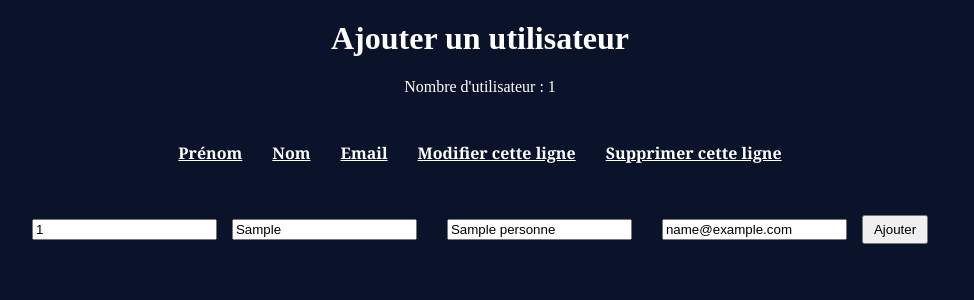
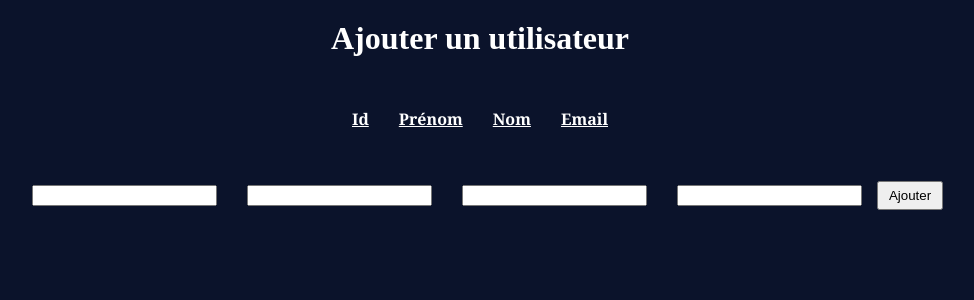
Before and after one commit to WilkinsGBE/php, a PHP site: page /ajouter.php in a window 1280 px wide. Shown: the part 43-343 px from the top of the page, without its empty margins (160-1134 px from the left). Run offline with PHP 8.4, Linux system fonts and the light colour scheme; tables that the repository leaves empty or names only in its code hold one stand-in row (values such as "Sample post").

Commit message:
finish exo 9

```diff
--- a/ajouter.php
+++ b/ajouter.php
@@ -30,10 +30,6 @@ $personne = $personnes[$index];
 $personneId = $personne['id'];
 $total = count($personnes);
 
-// isset($_POST["REQUEST_METHOD"] == "GET")
-
-// if ($_SERVER["REQUEST_METHOD"] == "POST") {
-    // Insertion dans la base de donnée
 if (isset($_POST["ajouter"])) {
     $stmt = $pdo->prepare("INSERT INTO personne (id, nom, prenom, email) VALUES (?, ?, ?, ?)");
 
@@ -68,27 +64,27 @@ $personne = $personnes[$index];
     </nav>
     <div id="utilisateur">
         <h1>Ajouter un utilisateur</h1>
-        <p>Nombre d'utilisateur : <?php echo count($personnes); ?></p>
 
         <div class="label">
+            <label for="" class="prenomlab">Id</label>
             <label for="" class="prenomlab">Prénom</label>
             <label for="" class="nomlab">Nom</label>
             <label for="" class="emaillab">Email</label>
-            <label for="" class="modifierlab">Modifier cette ligne</label>
-            <label for="" class="supprimerlab">Supprimer cette ligne</label>
         </div>
 
         <form action="" method="POST">
 
-                <input type="   " name="id" value="<?= $personne['id'] ?>">
             <div class="prenom">
-                    <input type="text" name="prenom" value="<?= htmlspecialchars($personne['prenom']) ?>">
+                <input type="number" name="id">
+            </div>
+            <div class="prenom">
+                <input type="text" name="prenom">
             </div>
             <div class="nom">
-                    <input type="text" name="nom" value="<?= htmlspecialchars($personne['nom']) ?>" readonly>
+                <input type="text" name="nom">
             </div>
             <div class="email">
-                    <input type="text" name="email" value="<?= htmlspecialchars($personne['email']) ?>" readonly>
+                <input type="text" name="email">
             </div>
             <button type="submit" name="ajouter">Ajouter</button>
 
--- a/utilisateur.php
+++ b/utilisateur.php
@@ -48,7 +48,7 @@ if (isset($_GET["modifier"])) {
     <nav>
         <a href="/utilisateur.php">Liste d'utilisateur</a>
         <a href="/ajouter.php">Ajouter</a>
-        <!-- <a href="/modifier.php">Modifier</a> -->
+        <a href="/modifier.php">Modifier</a>
         <a href="/supprimer.php">Supprimer</a>
     </nav>
     <div id="utilisateur">
@@ -64,7 +64,7 @@ if (isset($_GET["modifier"])) {
         </div>
 
         <?php foreach ($personnes as $personne): ?>
-            <form action="traitement.php" method="GET">
+            <form action="" method="GET">
 
                 <label for="" class="id"><?php echo $personne['id'] ?></label>
                 <input type="hidden" name="id" value="<?= $personne['id'] ?>">
```
Also changed, not shown: modifier.php (+4 -5 lines), supprimer.php (+5 -7 lines). Lines whose indentation alone changed are shown as unchanged.
